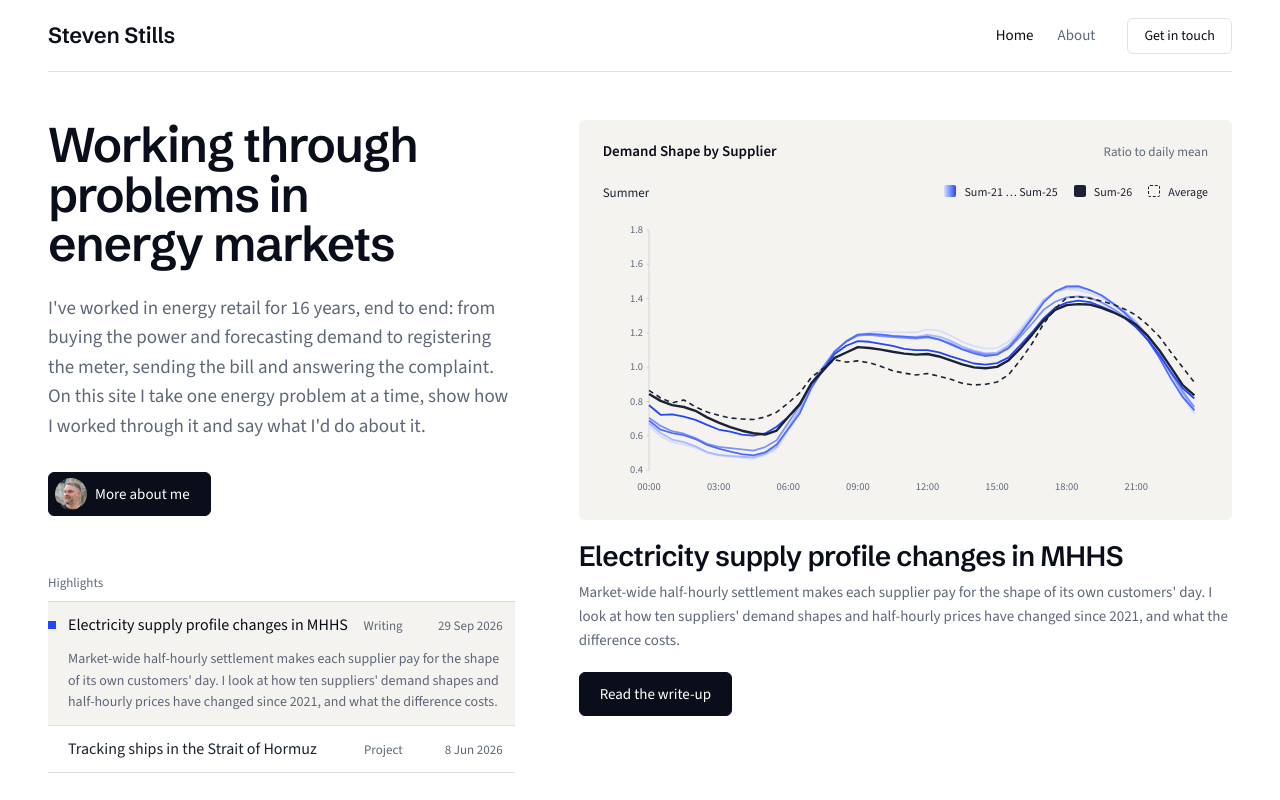
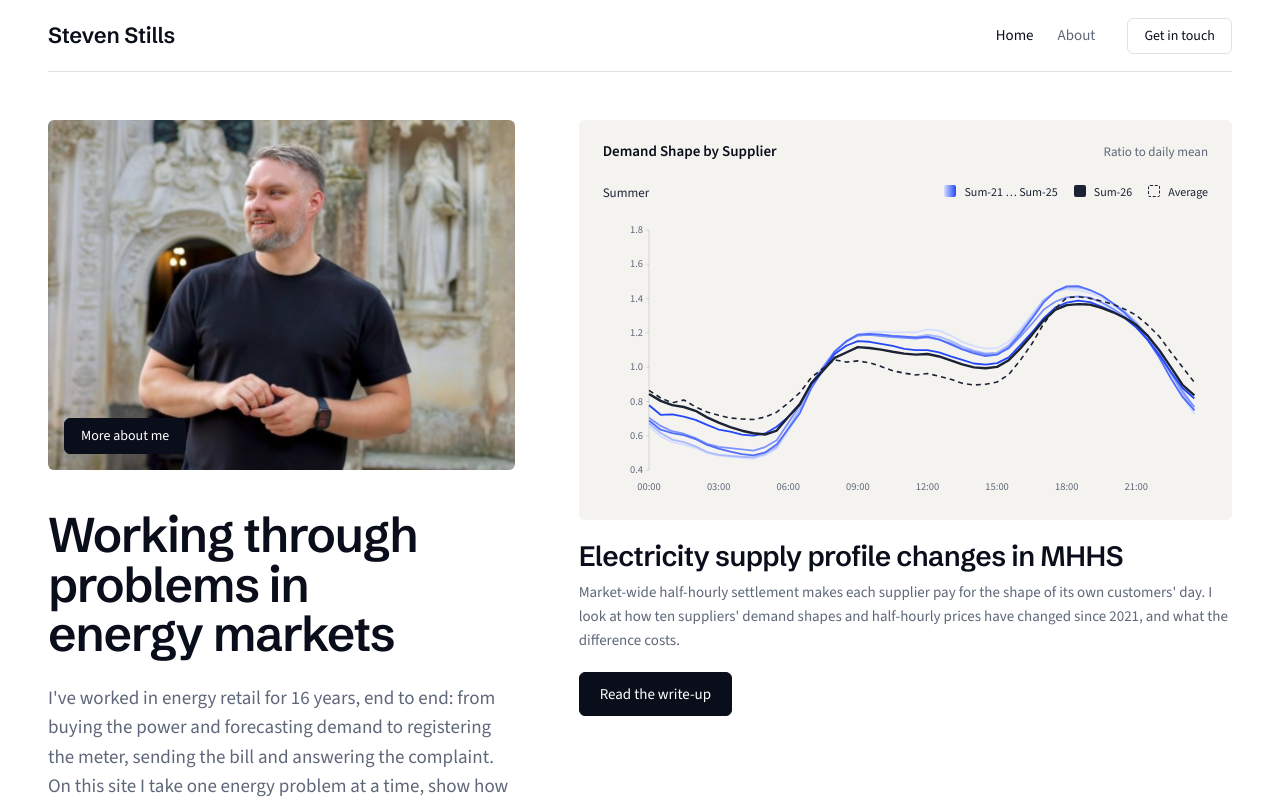
Before and after one commit to steven-stills-dev/stevenstills.com, a React (Vite) app: page / in a window 1280 px wide. Shown: the top 800 px of the page. Built offline with nearby package versions, Linux system fonts and the light colour scheme.

Commit message:
put portrait first on home and archived about photo row (#22)

```diff
--- a/src/pages/About.tsx
+++ b/src/pages/About.tsx
@@ -51,17 +51,6 @@ export default function About() {
         <Prose>
           <p>Fair warning, this isn't the professional introduction. I'm Steven. Most people who have known me a long time are surprised when I bring up my advertising degree, on the assumption that I did "something in maths". Figuring out the solution has always been my keen interest, and for the last 16 years that has meant a lot of statistical modelling and tonnes of charts and diagrams with boxes and arrows to explain what's going on. I'm also quick to notice an anomaly in the slide deck.</p>
         </Prose>
-
-        <Wide>
-          <div className="photo-pair">
-            <div className="photo">
-              <img src="/img/me_lisbon.jpeg" alt="Steven Stills in a black T-shirt in front of a carved stone chapel doorway." style={{ objectPosition: "48% 50%" }} />
-            </div>
-            <div className="photo">
-              <img src="/img/about-camera.jpg" alt="Steven walking past a graffiti wall, checking the back of a camera." style={{ objectPosition: "50% 32%" }} />
-            </div>
-          </div>
-        </Wide>
 
         <Prose>
           <p>Outside of work my passions include photography, climbing, a good country hike or a long night in game design.</p>
--- a/src/pages/Home.tsx
+++ b/src/pages/Home.tsx
@@ -41,9 +41,12 @@ export default function Home() {
     <Layout>
       <div className="home">
         <section className="hero">
+          <Link className="hero-portrait" to="/about">
+            <img src="/img/me_lisbon.jpeg" alt="Steven Stills" />
+            <span className="btn btn-s">More about me</span>
+          </Link>
           <h1 className="hero-h">Working through problems in energy markets</h1>
           <p className="hero-lede">I've worked in energy retail for 16 years, end to end: from buying the power and forecasting demand to registering the meter, sending the bill and answering the complaint. On this site I take one energy problem at a time, show how I worked through it and say what I'd do about it.</p>
-          <Link className="btn btn-face" to="/about"><img src="/img/me_lisbon_face.jpeg" alt="" />More about me</Link>
         </section>
 
         {feat && (
--- a/src/styles.css
+++ b/src/styles.css
@@ -56,8 +56,6 @@ img { max-width: 100%; display: block; }
 .btn.ghost:hover, .links-row a.ghost:hover { background: var(--ste-day); border-color: var(--hairline); }
 .btn svg, .links-row a svg { width: 16px; height: 16px; }
 .btn-s { height: 36px; padding: 0 16px; font-size: .875rem; }
-.btn-face { padding-left: 6px; }
-.btn-face img { width: 32px; height: 32px; border-radius: 50%; object-fit: cover; }
 .links-row { display: flex; flex-wrap: wrap; gap: 12px; margin-top: 24px; }
 
 /* ── panels ──────────────────────────────────────────────── */
@@ -75,7 +73,9 @@ img { max-width: 100%; display: block; }
 .hero { grid-area: hero; }
 .hero-h { font-family: var(--display); font-size: clamp(2.5rem, 3.8vw, 3.75rem); font-weight: 600; letter-spacing: -.025em; line-height: 1.02; color: var(--ste-midnight); text-wrap: balance; }
 .hero-lede { margin-top: 24px; max-width: 34rem; font-size: 1.1875rem; line-height: 1.55; color: var(--ste-dusk); }
-.hero .btn { margin-top: 32px; }
+.hero-portrait { display: block; position: relative; aspect-ratio: 4 / 3; margin-bottom: 40px; border-radius: var(--radius); overflow: hidden; }
+.hero-portrait img { width: 100%; height: 100%; object-fit: cover; object-position: 50% 30%; }
+.hero-portrait .btn { position: absolute; left: 16px; bottom: 16px; }
 
 .lists { grid-area: lists; margin-top: 16px; }
 .lists-h { font-size: .8125rem; font-weight: 500; color: var(--ste-dusk); margin: 40px 0 8px; }
```
Also changed, not shown: archive/img/about-camera.jpg (renamed from public/img/about-camera.jpg), archive/img/me_lisbon_face.jpeg (renamed from public/img/me_lisbon_face.jpeg).
